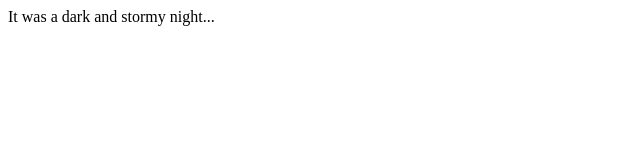
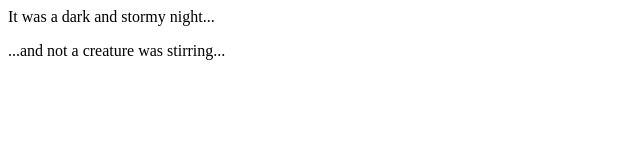
Before and after one commit to DuaneAJohnson/firesidestory, a plain HTML site: page index.html in a window 1280 px wide. Shown: the whole page, without its empty margins (0-640 px from the left). Drawn offline with Linux system fonts and the light colour scheme.

Commit message:
CJ added first line.

```diff
--- a/index.html
+++ b/index.html
@@ -1,5 +1,6 @@
 <html>
   <body>
     <p>It was a dark and stormy night...</p>
+    <p>...and not a creature was stirring...</p>
   </body>
 </html>
```
